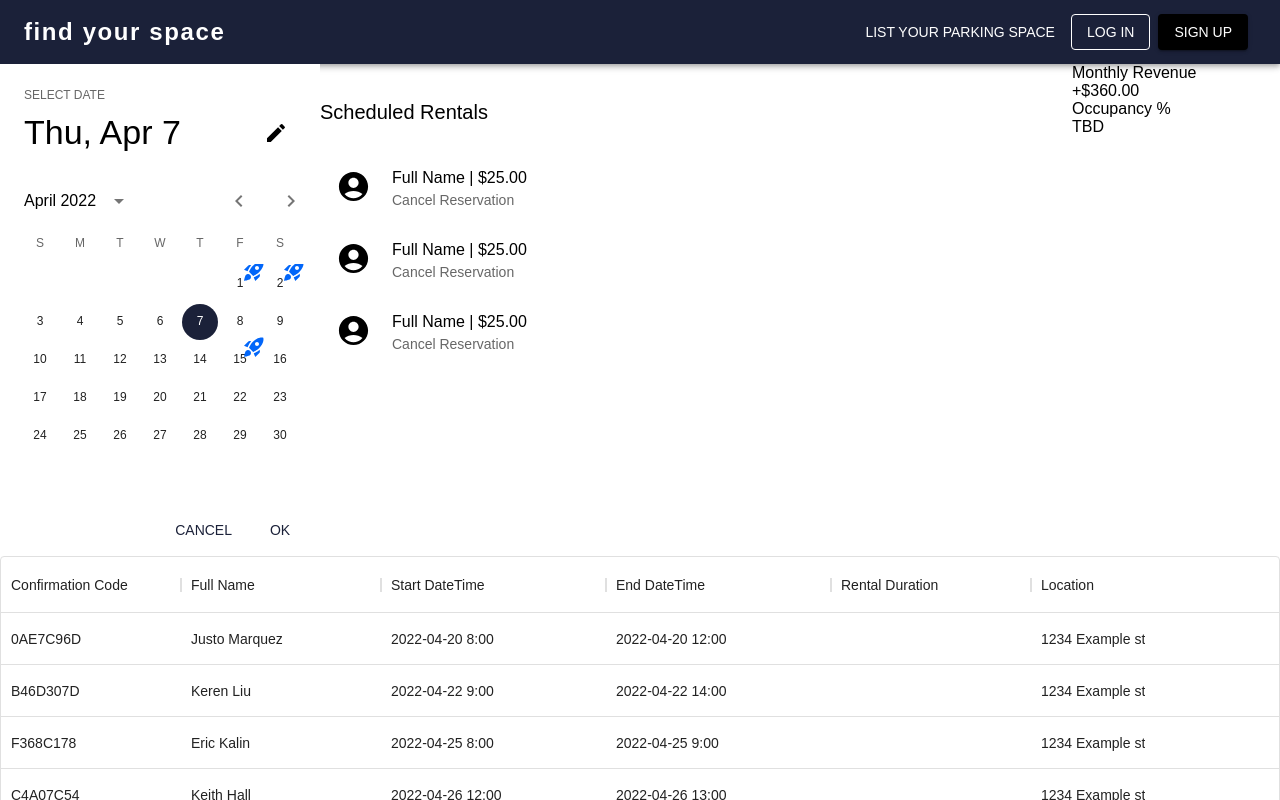
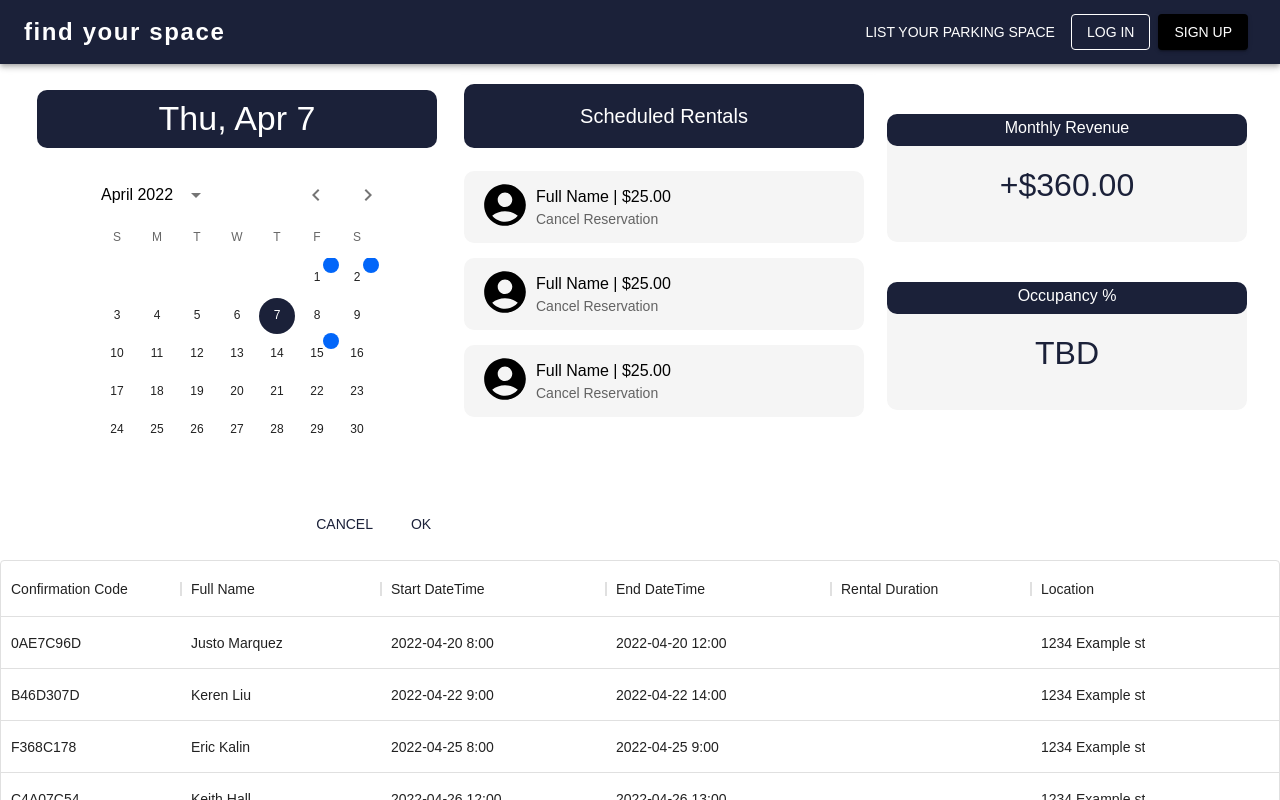
Before and after one commit to boc-bulbasaur/FindYourSpace, a Next.js app: page /ownerHistoryDash in a window 1280 px wide. Shown: the top 800 px of the page. Built offline with nearby package versions, Linux system fonts and the light colour scheme; a web font is replaced by a local one.

Commit message:
Almost complete refactoring css out of global

```diff
--- a/components/ownerCalendarView.tsx
+++ b/components/ownerCalendarView.tsx
@@ -7,6 +7,7 @@ import { StaticDatePicker } from '@mui/x-date-pickers/StaticDatePicker';
 import Badge from '@mui/material/Badge';
 import { PickersDay } from '@mui/x-date-pickers/PickersDay';
 import RocketLaunchIcon from '@mui/icons-material/RocketLaunch';
+import FiberManualRecordIcon from '@mui/icons-material/FiberManualRecord';
 import styles from '../styles/ownerHistoryDash.module.css';
 
 const isWeekend = (date) => {
@@ -22,7 +23,7 @@ export default function DatePicker() {
 
   return (
     <div>
-      <LocalizationProvider className="owner-calendar-view" dateAdapter={AdapterDayjs}>
+      <LocalizationProvider className={styles.owner_calendar_view} dateAdapter={AdapterDayjs}>
         <StaticDatePicker
           orientation="portrait"
           openTo="day"
@@ -40,7 +41,7 @@ export default function DatePicker() {
               <Badge
                 key={day.toString()}
                 overlap="circular"
-                badgeContent={isSelected ? <RocketLaunchIcon sx={{ color: '#0266F9' }} /> : undefined}
+                badgeContent={isSelected ? <FiberManualRecordIcon sx={{ color: '#0266F9' }} /> : undefined}
               >
                 <PickersDay {...DayComponentProps} />
               </Badge>
--- a/components/ownerMonthlyBreakdown.tsx
+++ b/components/ownerMonthlyBreakdown.tsx
@@ -3,14 +3,14 @@ import styles from '../styles/ownerHistoryDash.module.css';
 export default function O_MonthlyBreakdown(props) {
 
   return (
-    <div className="monthly-breakdown-container">
-        <div className="mb-annual-revenue-container">
-            <div className="mb-ar-title">Monthly Revenue</div>
-            <div className="mb-ar-data"> +$360.00</div>
+    <div className={styles.monthly_breakdown_container}>
+        <div className={styles.mb_annual_revenue_container}>
+            <div className={styles.mb_ar_title}>Monthly Revenue</div>
+            <div className={styles.mb_ar_data}> +$360.00</div>
         </div>
-        <div className="mb-occupancy-percentage-container">
-            <div className="mb-op-title"> Occupancy %</div>
-            <div className="mb-op-data">TBD</div>
+        <div className={styles.mb_occupancy_percentage_container}>
+            <div className={styles.mb_op_title}> Occupancy %</div>
+            <div className={styles.mb_op_data}>TBD</div>
         </div>
     </div>
   )
--- a/components/ownerRentalList.tsx
+++ b/components/ownerRentalList.tsx
@@ -31,21 +31,37 @@ export default function O_RentalList() {
   const [secondary, setSecondary] = React.useState(false);
 
   return (
-    <Box className="owner-history-table" sx={{ flexGrow: 1, maxWidth: 752 }}>
+    <Box className={styles.owner_history_table}>
       <FormGroup row>
       </FormGroup>
 
-      <Grid container spacing={2}>
-        <Grid item xs={12} md={6}>
-          <Typography sx={{ mt: 4, mb: 2 }} variant="h6" component="div">
+      <Grid>
+        <Grid>
+          <Typography sx={{
+            color: 'white',
+            backgroundColor: '#1b2139',
+            padding: '1rem',
+            textAlign: 'center',
+            borderRadius: '10px',
+
+            }} variant="h6" component="div">
             Scheduled Rentals
           </Typography>
           <Demo>
-            <List>
+            <List sx={{
+                  borderRadius: '10px',
+                }}>
               {generate(
-                <ListItem>
+                <ListItem sx={{
+                  backgroundColor: '#F5F5F5',
+                  borderRadius: '10px',
+                  margin: '15px 0px 10px 0px',
+                }}>
                   <ListItemAvatar>
-                    <AccountCircleRoundedIcon fontSize="large">
+                    <AccountCircleRoundedIcon fontSize="large" sx={{
+                      height: '50px',
+                      width: '50px'
+                    }}>
                       <FolderIcon />
                     </AccountCircleRoundedIcon>
                   </ListItemAvatar>
--- a/pages/ownerHistoryDash.tsx
+++ b/pages/ownerHistoryDash.tsx
@@ -32,7 +32,7 @@ export default function OwnerHistory( props ) {
   return (
     <ThemeProvider theme={theme}>
       <NavBar />
-      <div className={styles.calendar_list_view}>
+      <div className={styles.owner_top_container}>
         <DatePicker />
         <O_RentalList />
         <O_MonthlyBreakdown />
--- a/styles/globals.css
+++ b/styles/globals.css
@@ -32,3 +32,19 @@ a {
 .leaflet-container {
   margin: 20px 60px 20px 60px;
 }
+
+/* //////OWNER HISTORY CSS////// */
+
+/* Disables unwanted calendar features */
+.css-hlj6pa-MuiDialogActions-root, .css-z3au5x-MuiButtonBase-root-MuiIconButton-root-MuiPickersToolbar-penIconButton,
+.css-1hbyad5-MuiTypography-root, .css-sgf601-MuiTypography-root {
+  display: none !important
+}
+
+.css-58prr7-MuiTypography-root-MuiDatePickerToolbar-title {
+  width: 25rem;
+  border-radius: 10px;
+  padding: .5rem;
+  background-color: #1b2139;
+  color: white;
+}
--- a/styles/ownerHistoryDash.module.css
+++ b/styles/ownerHistoryDash.module.css
@@ -11,53 +11,52 @@
 }
 
 /* Center Calendar Date */
-.css-jhsfre-MuiGrid-root-MuiPickersToolbar-content {
+/* .css-jhsfre-MuiGrid-root-MuiPickersToolbar-content {
   justify-content: center !important;
   color: white;
   background-color: #2196f3;
-  /* padding: 1rem; */
-}
+} */
 
 /* adjust padding and alignment of calendar date */
-.css-1eurbeq-MuiPickersToolbar-root-MuiDatePickerToolbar-root {
+/* .css-1eurbeq-MuiPickersToolbar-root-MuiDatePickerToolbar-root {
   padding: 0px;
   height: 80px;
-}
+} */
 
 /* Calendar size and shadow */
-.css-u0soqy-MuiPickerStaticWrapper-root {
+/* .css-u0soqy-MuiPickerStaticWrapper-root {
   margin: 20px 0px 20px 60px;
   height: 425px;
   width: 410px;
   box-shadow: 3px 2px 10px 5px #888888 !important;
-}
+} */
 
 /* display calendar and rental list in a row */
-.calendar_list_view{
+/* .calendar_list_view{
   display: flex;
   flex-direction: row;
-}
+} */
 
 /* +++++++ HISTORY STYLING+++++++ */
 
 /* history breakdown styling */
-.css-1e2bxag-MuiDataGrid-root {
+/* .css-1e2bxag-MuiDataGrid-root {
   margin: 0px 60px 10px 60px;
   box-shadow: 3px 2px 10px 5px #888888 !important;
-}
+} */
 
 /* set color of top row */
-.css-gl260s-MuiDataGrid-columnHeadersInner {
+/* .css-gl260s-MuiDataGrid-columnHeadersInner {
   background-color: #1b2139;
-}
+} */
 
 /* adjust color of table row names */
-.MuiDataGrid-columnHeaderTitleContainerContent {
+/* .MuiDataGrid-columnHeaderTitleContainerContent {
   color: white;
   background-color: #1b2139;
-}
+} */
 
-.css-1a40jv2-MuiTypography-root {
+/* .css-1a40jv2-MuiTypography-root {
   margin: 0;
   color: white;
   background-color: #2196f3;;
@@ -69,36 +68,36 @@
   text-align: center;
   width: 425px;
   height: 82px;
-}
+} */
 
 /* rounds rental history and calendar components */
-.css-399ykn, .owner-rental-list, .css-1a40jv2-MuiTypography-root,
+/* .css-399ykn, .owner-rental-list, .css-1a40jv2-MuiTypography-root,
 .css-u0soqy-MuiPickerStaticWrapper-root, .css-xelq0e-MuiPickerStaticWrapper-content {
   border-radius: 10px;
-}
+} */
 
 /* rounds history table */
-.owner-history-table, .css-1e2bxag-MuiDataGrid-root, .css-f3jnds-MuiDataGrid-columnHeaders {
+/* .owner-history-table, .css-1e2bxag-MuiDataGrid-root, .css-f3jnds-MuiDataGrid-columnHeaders {
   border-radius: 10px;
-}
+} */
 
 /* //////RENTAL LIST COMPONENT////// */
 
-.css-1p823my-MuiListItem-root {
+/* .css-1p823my-MuiListItem-root {
   width: 400px;
-}
+} */
 
 /* adjust styling of rental list box */
-.css-399ykn {
+/* .css-399ykn {
   margin: 20px 0px 20px 60px;
   max-width: 425px;
   height: 425px;
   width: 210px;
   box-shadow: 3px 2px 10px 5px #888888 !important;
-}
+} */
 
 /* adjusting profile picture size */
-.css-tzssek-MuiSvgIcon-root {
+/* .css-tzssek-MuiSvgIcon-root {
   height: 50px;
   width: 50px;
 }
@@ -108,10 +107,10 @@
   max-width: 425px;
   height: 425px;
   width: 300px;
-  /* box-shadow: 3px 2px 10px 5px #888888 !important; */
-}
 
-.mb-annual-revenue-container {
+} */
+
+/* .mb-annual-revenue-container {
   margin: 20px 0px 20px 20px;
   max-width: 180px;
   height: 180px;
@@ -155,4 +154,64 @@
 
 .search-results::-webkit-scrollbar {
   display: none;
+} */
+
+/* Refactoring CSS */
+
+/* CALENDER LIST & MONTHLY BREAKDOWN */
+
+/* display calendar and rental list in a row */
+.owner_top_container{
+  display: flex;
+  flex-direction: row;
+  justify-content: space-evenly;
+  margin: 10px;
 }
+
+/* CALENDAR STYLING */
+.owner_calendar_view {
+  background-color: #1b2139;
+}
+
+
+/* OWNER RENTAL LIST STYLING */
+.owner_history_table {
+  border-radius: 10px;
+  margin: 10px 0px 10px 0px;
+  width: 25rem;
+  /* box-shadow: 0px 2px 4px -1px rgb(0 0 0 / 20%), 0px 4px 5px 0px rgb(0 0 0 / 14%), 0px 1px 10px 0px rgb(0 0 0 / 12%); */
+}
+
+/* OWNER MONTHLY BREAKDOWN DIVS*/
+.monthly_breakdown_container {
+  width: 25rem;
+  height: 10rem;
+  border-radius: 10px;
+  background-color: white;
+}
+
+.mb_annual_revenue_container, .mb_occupancy_percentage_container {
+  height: 80%;
+  width: 90%;
+  margin: 10% 5% 10% 5%;
+  background-color: #f5f5f5;
+  border-radius: 10px;
+  /* box-shadow: 0px 2px 4px -1px rgb(0 0 0 / 20%), 0px 4px 5px 0px rgb(0 0 0 / 14%), 0px 1px 10px 0px rgb(0 0 0 / 12%); */
+}
+
+.mb_ar_title, .mb_op_title {
+  background-color: #1b2139;
+  height: 2rem;
+  border-radius: 10px;
+  margin: 10px 0px 10px 0px;
+  text-align: center;
+  color: white;
+  padding: 5px;
+}
+
+.mb_ar_data, .mb_op_data {
+  font-size: xx-large;
+  text-align: center;
+  padding: 3%;
+  color: #1b2139;
+}
```
